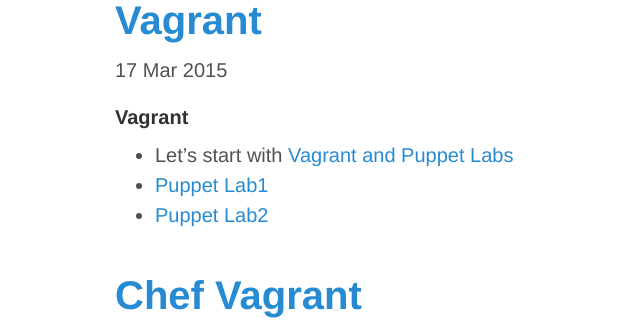
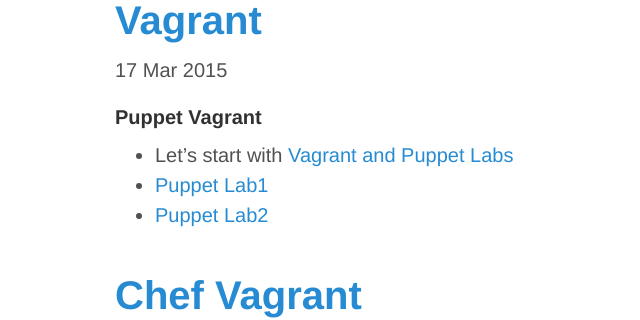
Before and after one commit to boonchu/boonchu.github.io, a Jekyll site: the page built from index.html, in a window 1280 px wide and 900 px high. Shown: the part 178-498 px from the top of the window, without its empty margins (175-815 px from the left). Built offline with Jekyll 4.4.1, drawn with Linux system fonts in a browser that asks for light colours.

Commit message:
Update 2015-03-17-Vagrant.md

```diff
--- a/_posts/2015-03-17-Vagrant.md
+++ b/_posts/2015-03-17-Vagrant.md
@@ -1,4 +1,4 @@
-###### Vagrant
+###### Puppet Vagrant
   - Let's start with [Vagrant and Puppet Labs](https://github.com/boonchu/opslab/tree/vagrant1/vagrant)
   - [Puppet Lab1](https://github.com/boonchu/opslab/tree/vagrant1/vagrant/puppetlab1)
   - [Puppet Lab2](https://github.com/boonchu/opslab/tree/vagrant1/vagrant/puppetlab2)
```
